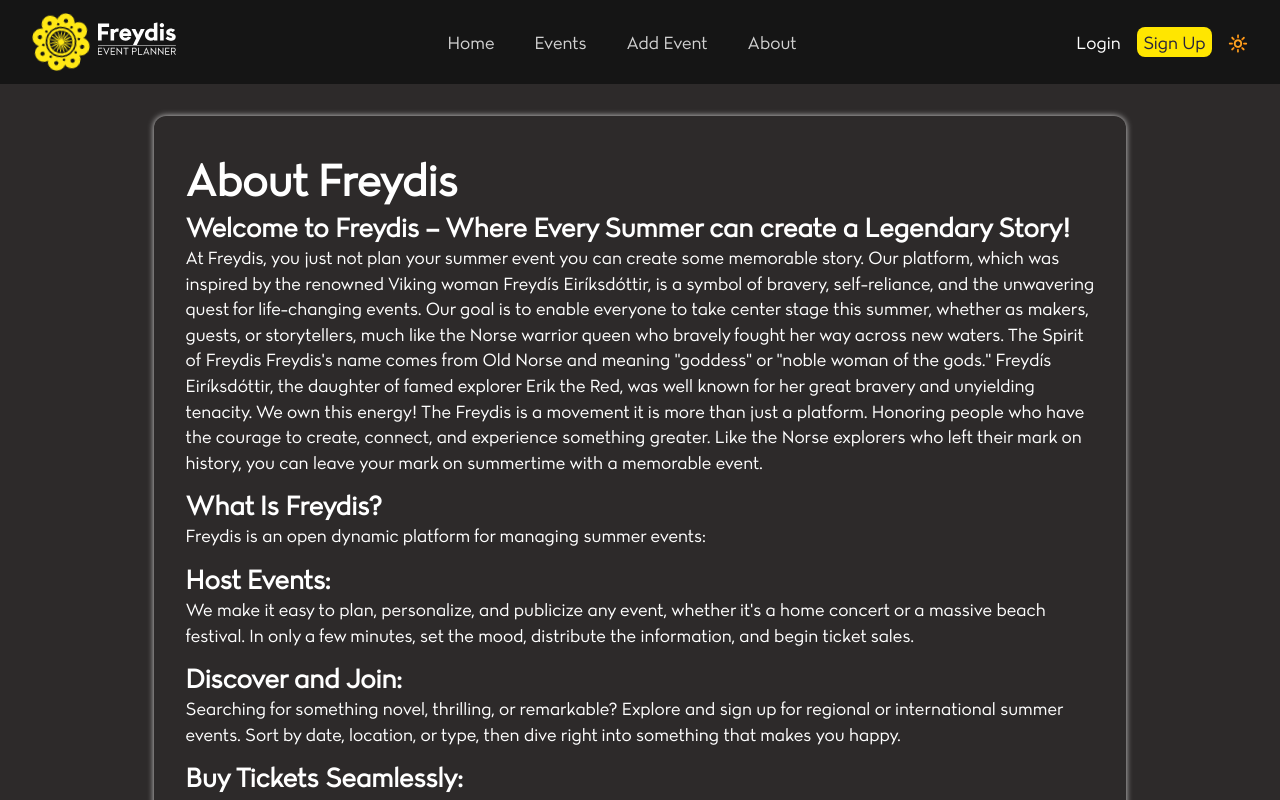
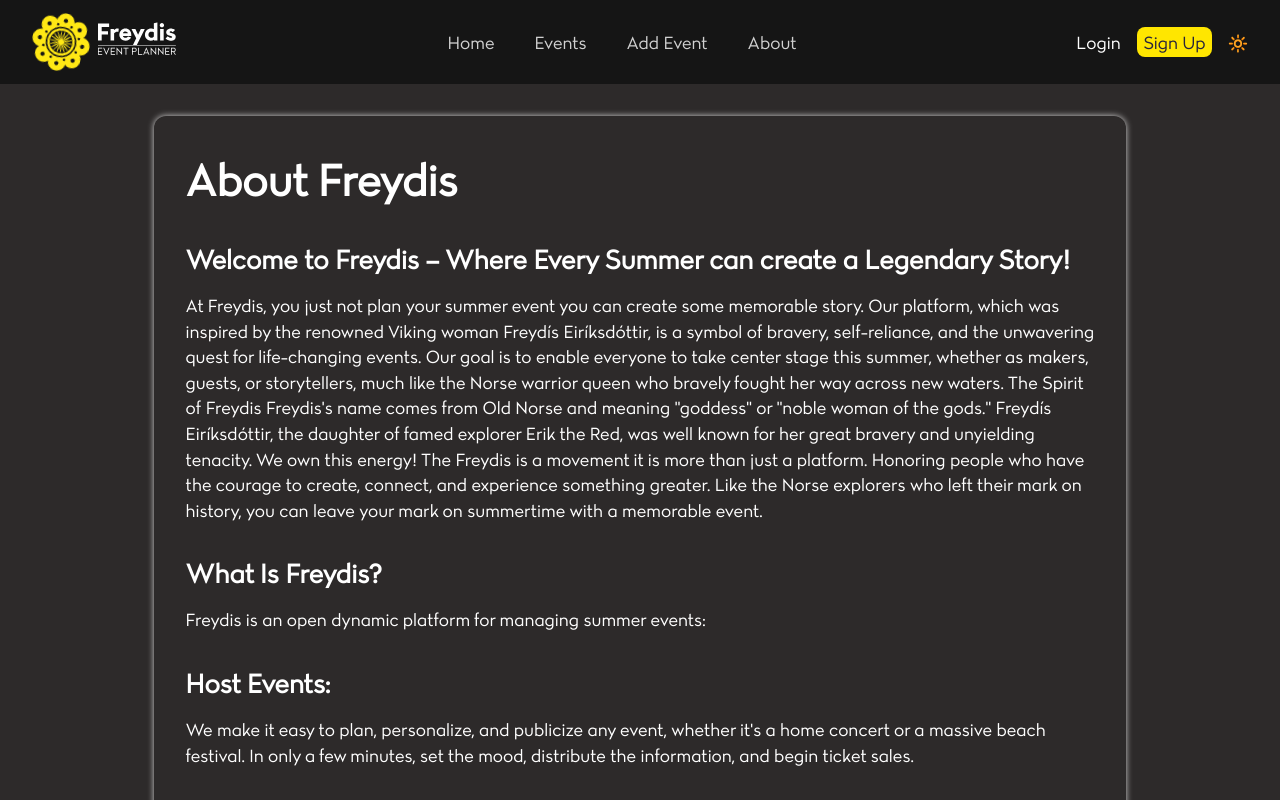
Before and after one commit to TJsohn/finnish_event_planner, a React (Vite) app: page /about in a window 1280 px wide. Shown: the top 800 px of the page. Built offline with nearby package versions, Linux system fonts and the light colour scheme; data requests are answered from the project's data file.

Commit message:
changing content spacing

```diff
--- a/src/pages/About/About.module.css
+++ b/src/pages/About/About.module.css
@@ -20,10 +20,19 @@
 .abouth1,
 .abouth2 {
   color: var(--color-text) !important;
+
 }
 
 .abouth1 {
   font-size: 2em;
+  margin-bottom: 1rem;
+}
+
+.abouth2 {
+  color: var(--color-text) !important;
+  margin-bottom: 1rem;
+  margin-top: 2rem;
+
 }
 
 .content {
@@ -106,6 +115,7 @@
 
   .abouth1 {
     font-size: 2.5em;
+
   }
 
   .imageContainer img {
```
